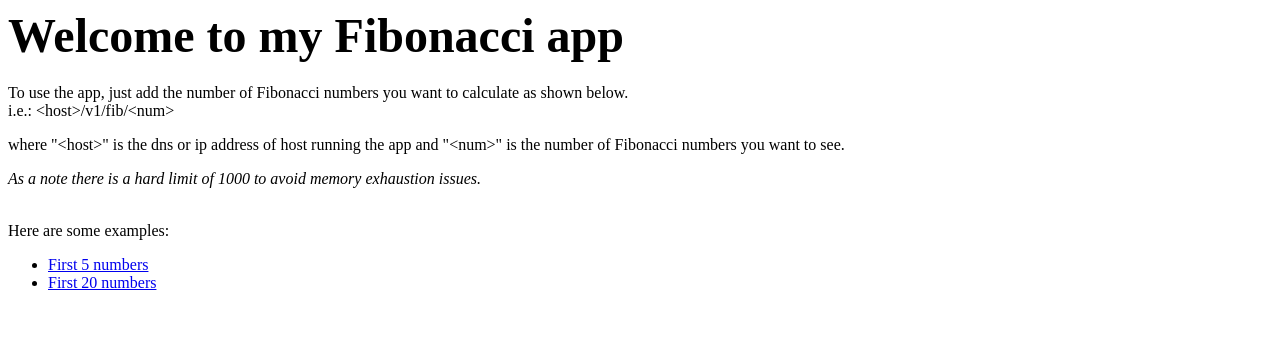
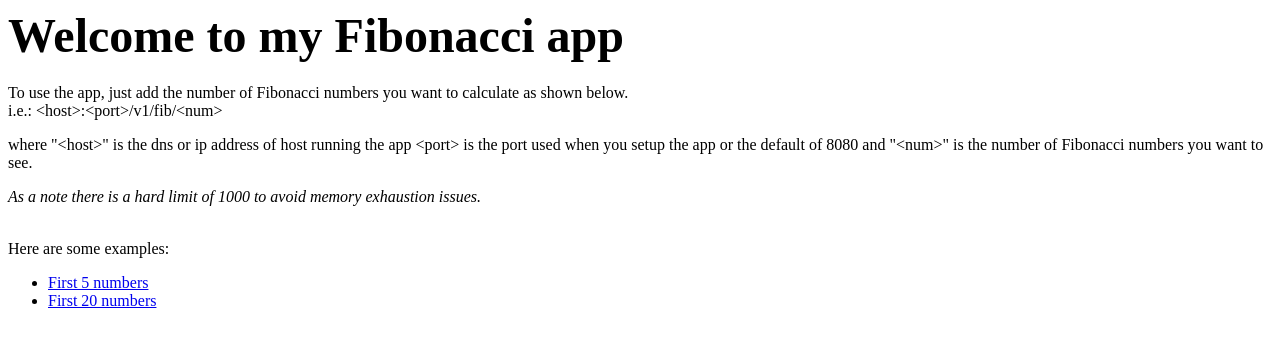
Before and after one commit to bhudlemeyer/fib, a Flask app: page / in a window 1280 px wide. Shown: the top 347 px of the page. Run offline with Flask 2, Linux system fonts and the light colour scheme.

Commit message:
update index.html

```diff
--- a/app/templates/index.html
+++ b/app/templates/index.html
@@ -5,8 +5,8 @@
     <body>
 	    <h1><font size= "+5">Welcome to my Fibonacci app</font></h1>
         <p>To use the app, just add the number of Fibonacci numbers you want to calculate as shown below. <br>
-        i.e.:  &lt;host&gt;/v1/fib/&lt;num&gt;</p>
-        <p>where "&lt;host&gt;" is the dns or ip address of host running the app and "&lt;num&gt;" is the number of Fibonacci numbers you want to see.</p>
+        i.e.:  &lt;host&gt;:&lt;port&gt;/v1/fib/&lt;num&gt;</p>
+        <p>where "&lt;host&gt;" is the dns or ip address of host running the app &lt;port&gt; is the port used when you setup the app or the default of 8080 and "&lt;num&gt;" is the number of Fibonacci numbers you want to see.</p>
 	<p><i>As a note there is a hard limit of 1000 to avoid memory exhaustion issues.</i>
         <p>
 	<br>
```
